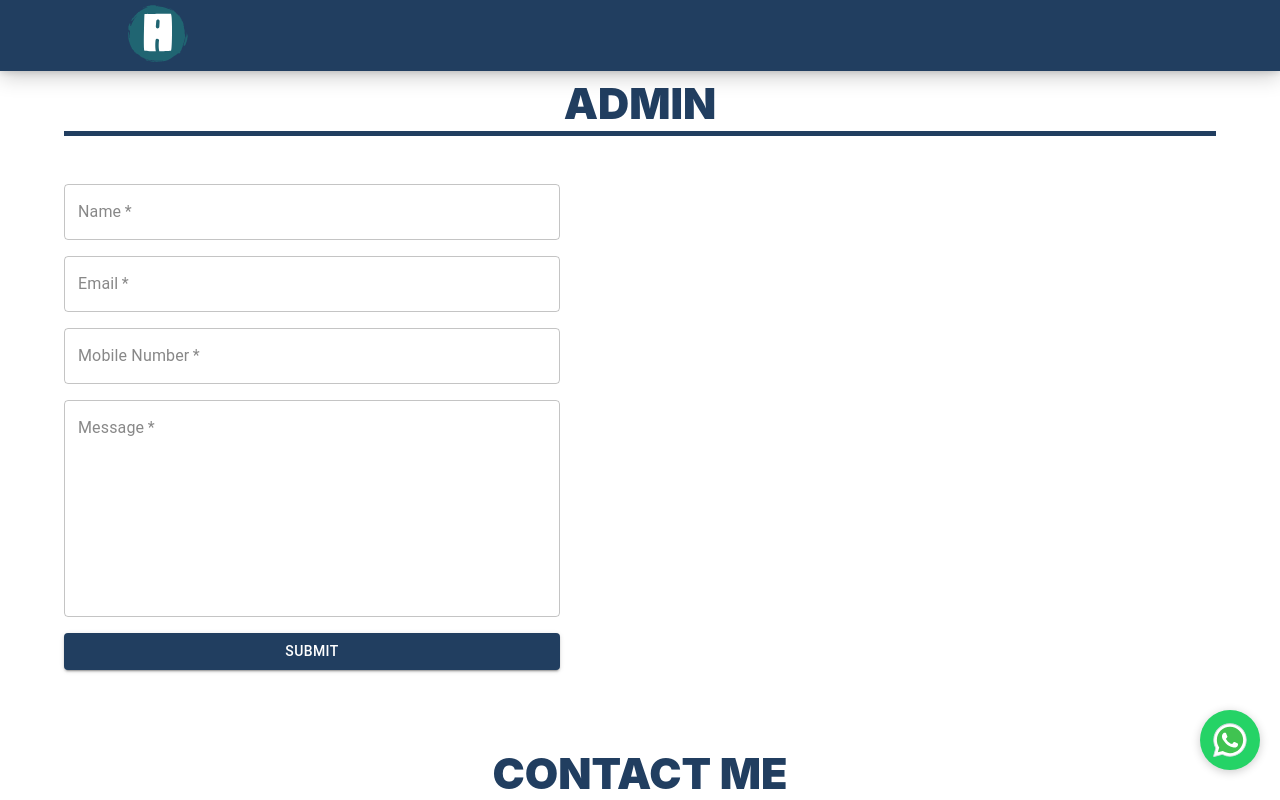
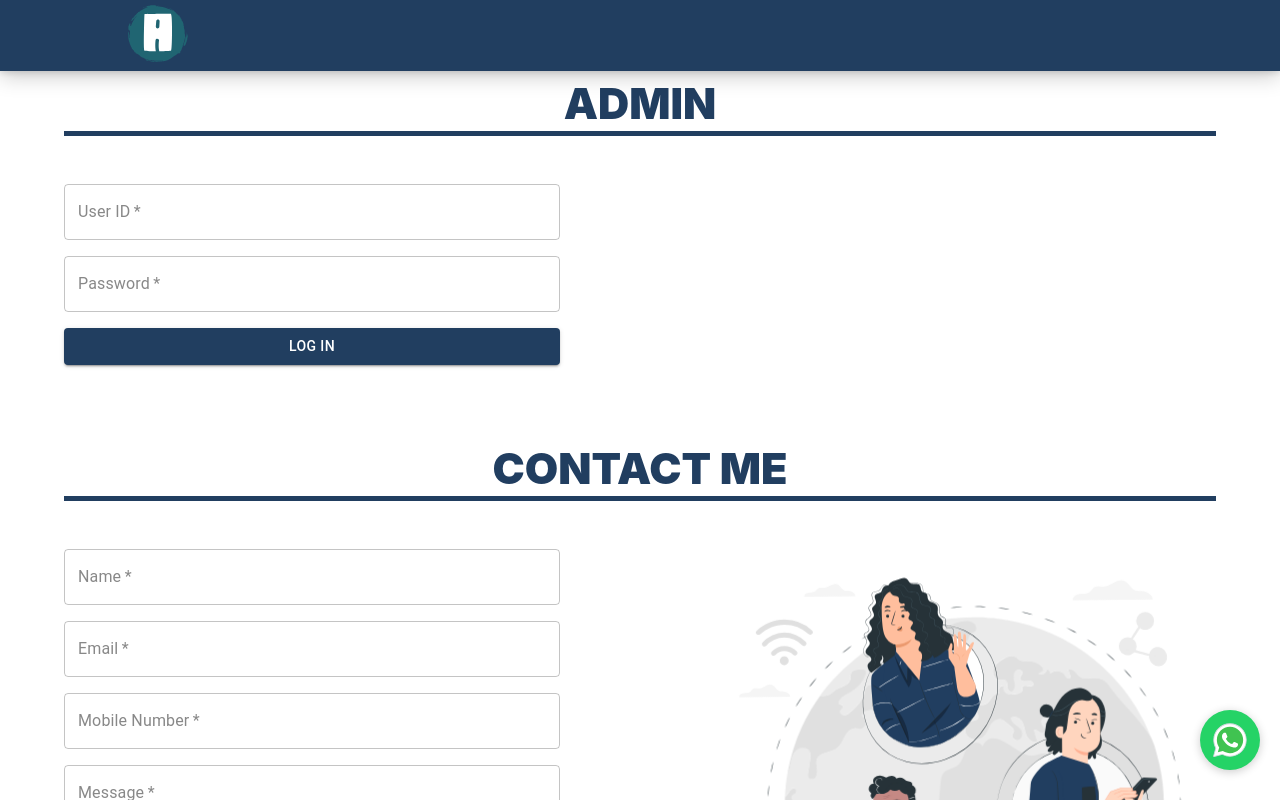
Before and after one commit to abhishek04012005/portfolio, a React (Create React App) app: page /admin in a window 1280 px wide. Shown: the top 800 px of the page. Built offline with nearby package versions, Linux system fonts and the light colour scheme.

Commit message:
form data

```diff
--- a/src/App.js
+++ b/src/App.js
@@ -54,8 +54,8 @@ function App() {
             <Route path="/product-promotion" element={<ProductPromotion />} />
             <Route path="/brand-promotion" element={<BrandPromotion />} />
 
+
             <Route path="/admin" element={<Admin />} />
-
 
           </Routes>
           <Contact />
--- a/src/components/Admin/Admin.jsx
+++ b/src/components/Admin/Admin.jsx
@@ -1,11 +1,34 @@
-import React from 'react'
+import React, { useState } from 'react';
 import Grid from '@mui/material/Grid2';
 import { TextField, Button, Box } from '@mui/material';
-import './Admin.css'
-import Container from '../Custom/Container/Container'
-import Heading from '../Custom/Heading/Heading'
+import './Admin.css';
+import Container from '../Custom/Container/Container';
+import Heading from '../Custom/Heading/Heading';
 
 const Admin = () => {
+    const [credentials, setCredentials] = useState({ userid: '', password: '' });
+
+    const handleInputChange = (e) => {
+        const { name, value } = e.target;
+        setCredentials(prevState => ({ ...prevState, [name]: value }));
+    };
+
+    const handleSubmit = (e) => {
+        e.preventDefault();
+        const { userid, password } = credentials;
+
+        // Perform simple credential check
+        if (userid === 'theabhishekchoudhary0401' && password === 'Abhi@2005') {
+            // Open Google Sheets link upon successful login
+            window.open('https://docs.google.com/spreadsheets/d/1FtZWdZL1m5fVoNozbc54vWdr7zk05qnQ8-oNlrfj4Ic/edit?usp=sharing', '_blank');
+        } else {
+            alert('Invalid credentials. Please try again.');
+        }
+
+        // Clear form fields
+        setCredentials({ userid: '', password: '' });
+    };
+
     return (
         <>
             <div className="Admin">
@@ -18,46 +41,27 @@ const Admin = () => {
                         <Grid size={{ xs: 12, md: 6 }}>
                             <Box
                                 component="form"
-
+                                onSubmit={handleSubmit}
                                 sx={{ maxWidth: '100%', mx: 'auto', display: 'flex', flexDirection: 'column', gap: 2 }}
                             >
                                 <TextField
                                     className="custom-text-field"
-                                label="Name"
-                                name="name"
+                                    label="User ID"
+                                    name="userid"
                                     variant="outlined"
-
+                                    value={credentials.userid}
+                                    onChange={handleInputChange}
                                     fullWidth
                                     required
                                 />
                                 <TextField
                                     className="custom-text-field"
-                                label="Email"
-                                name="email"
-                                type="email"
+                                    label="Password"
+                                    name="password"
+                                    type="password"
                                     variant="outlined"
-
-                                fullWidth
-                                required
-                            />
-                            <TextField
-                                className="custom-text-field"
-                                label="Mobile Number"
-                                name="number"
-                                type="tel"
-                                variant="outlined"
-
-                                fullWidth
-                                required
-                            />
-                            <TextField
-                                className="custom-text-field"
-                                label="Message"
-                                name="message"
-                                variant="outlined"
-
-                                multiline
-                                rows={8}
+                                    value={credentials.password}
+                                    onChange={handleInputChange}
                                     fullWidth
                                     required
                                 />
@@ -73,20 +77,20 @@ const Admin = () => {
                                     }}
                                     fullWidth
                                 >
-                                Submit
+                                    Log In
                                 </Button>
                             </Box>
                         </Grid>
                         <Grid size={{ xs: 12, md: 6 }}>
                             <div>
-
+                                {/* Additional content can go here */}
                             </div>
                         </Grid>
                     </Grid>
                 </Container>
             </div>
         </>
-    )
-}
+    );
+};
 
-export default Admin
+export default Admin;
```
Lines whose indentation alone changed are shown as unchanged.
